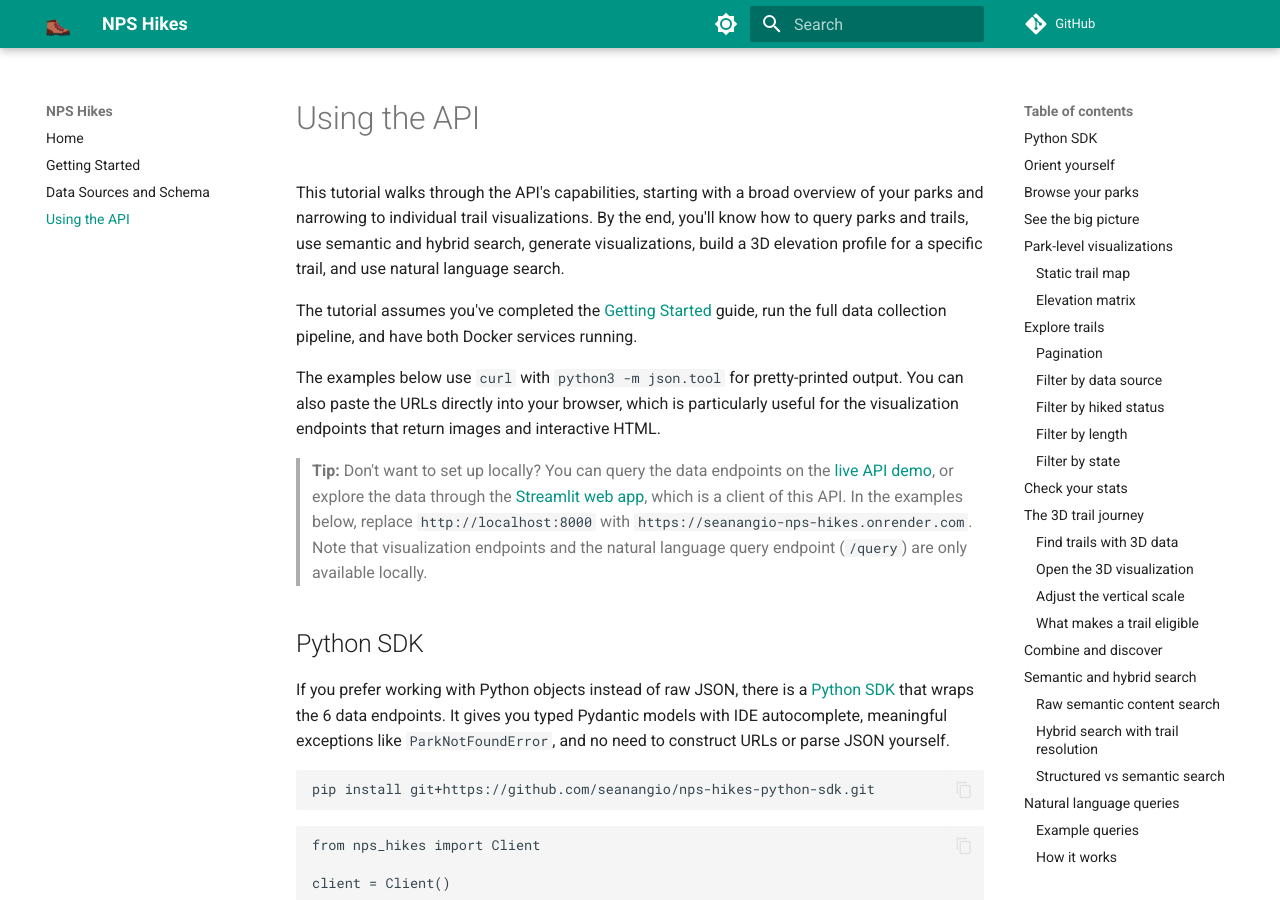
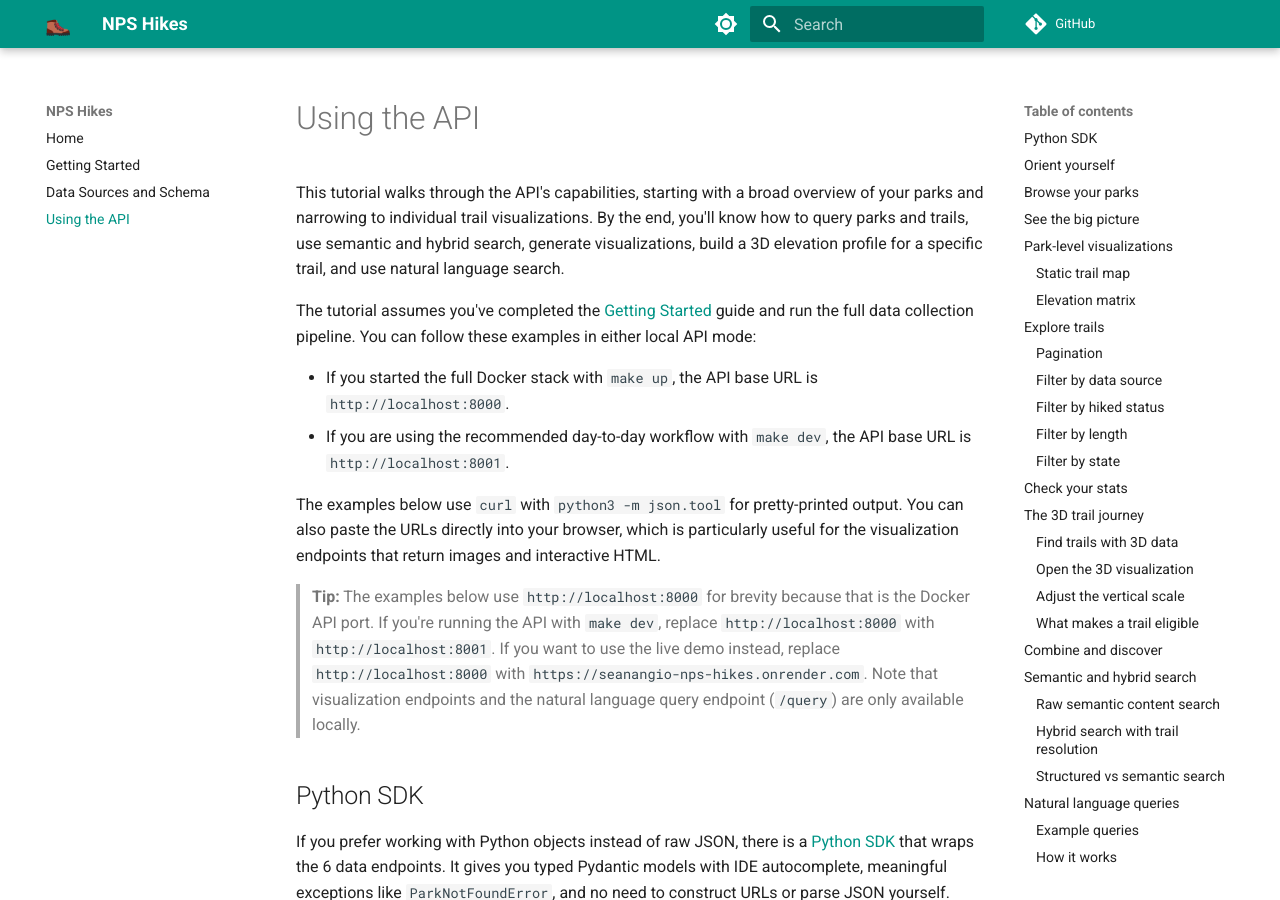
Before and after one commit to seanangio/nps-hikes, an MkDocs documentation site: the page built from docs/api-tutorial.md, in a window 1280 px wide and 900 px high. Built offline with MkDocs 1.6.1 and Material for MkDocs 9.7.7, drawn with Linux system fonts in a browser that asks for light colours; comment, search, counter and statistics services are not loaded; some of the changed text lies outside the part shown.

Commit message:
clarify ports in api tut

````diff
--- a/docs/api-tutorial.md
+++ b/docs/api-tutorial.md
@@ -5,11 +5,14 @@ description: Tutorial for querying the NPS Hikes FastAPI service, including park
 
 This tutorial walks through the API's capabilities, starting with a broad overview of your parks and narrowing to individual trail visualizations. By the end, you'll know how to query parks and trails, use semantic and hybrid search, generate visualizations, build a 3D elevation profile for a specific trail, and use natural language search.
 
-The tutorial assumes you've completed the [Getting Started](getting-started.md) guide, run the full data collection pipeline, and have both Docker services running.
+The tutorial assumes you've completed the [Getting Started](getting-started.md) guide and run the full data collection pipeline. You can follow these examples in either local API mode:
+
+- If you started the full Docker stack with `make up`, the API base URL is `http://localhost:8000`.
+- If you are using the recommended day-to-day workflow with `make dev`, the API base URL is `http://localhost:8001`.
 
 The examples below use `curl` with `python3 -m json.tool` for pretty-printed output. You can also paste the URLs directly into your browser, which is particularly useful for the visualization endpoints that return images and interactive HTML.
 
-> **Tip:** Don't want to set up locally? You can query the data endpoints on the [live API demo](https://seanangio-nps-hikes.onrender.com/docs), or explore the data through the [Streamlit web app](https://seanangio-nps-hikes.streamlit.app), which is a client of this API. In the examples below, replace `http://localhost:8000` with `https://seanangio-nps-hikes.onrender.com`. Note that visualization endpoints and the natural language query endpoint (`/query`) are only available locally.
+> **Tip:** The examples below use `http://localhost:8000` for brevity because that is the Docker API port. If you're running the API with `make dev`, replace `http://localhost:8000` with `http://localhost:8001`. If you want to use the live demo instead, replace `http://localhost:8000` with `https://seanangio-nps-hikes.onrender.com`. Note that visualization endpoints and the natural language query endpoint (`/query`) are only available locally.
 
 ## Python SDK
 
@@ -83,7 +86,7 @@ curl http://localhost:8000/ | python3 -m json.tool
 }
 ```
 
-> **Tip:** For a full interactive reference, open [http://localhost:8000/docs](http://localhost:8000/docs) in your browser. The Swagger UI lets you try every endpoint, inspect request/response schemas, and experiment with query parameters.
+> **Tip:** For a full interactive reference, open `http://localhost:8000/docs` if you're using `make up`, or `http://localhost:8001/docs` if you're using `make dev`. The Swagger UI lets you try every endpoint, inspect request/response schemas, and experiment with query parameters.
 
 ## Browse your parks
 
````
